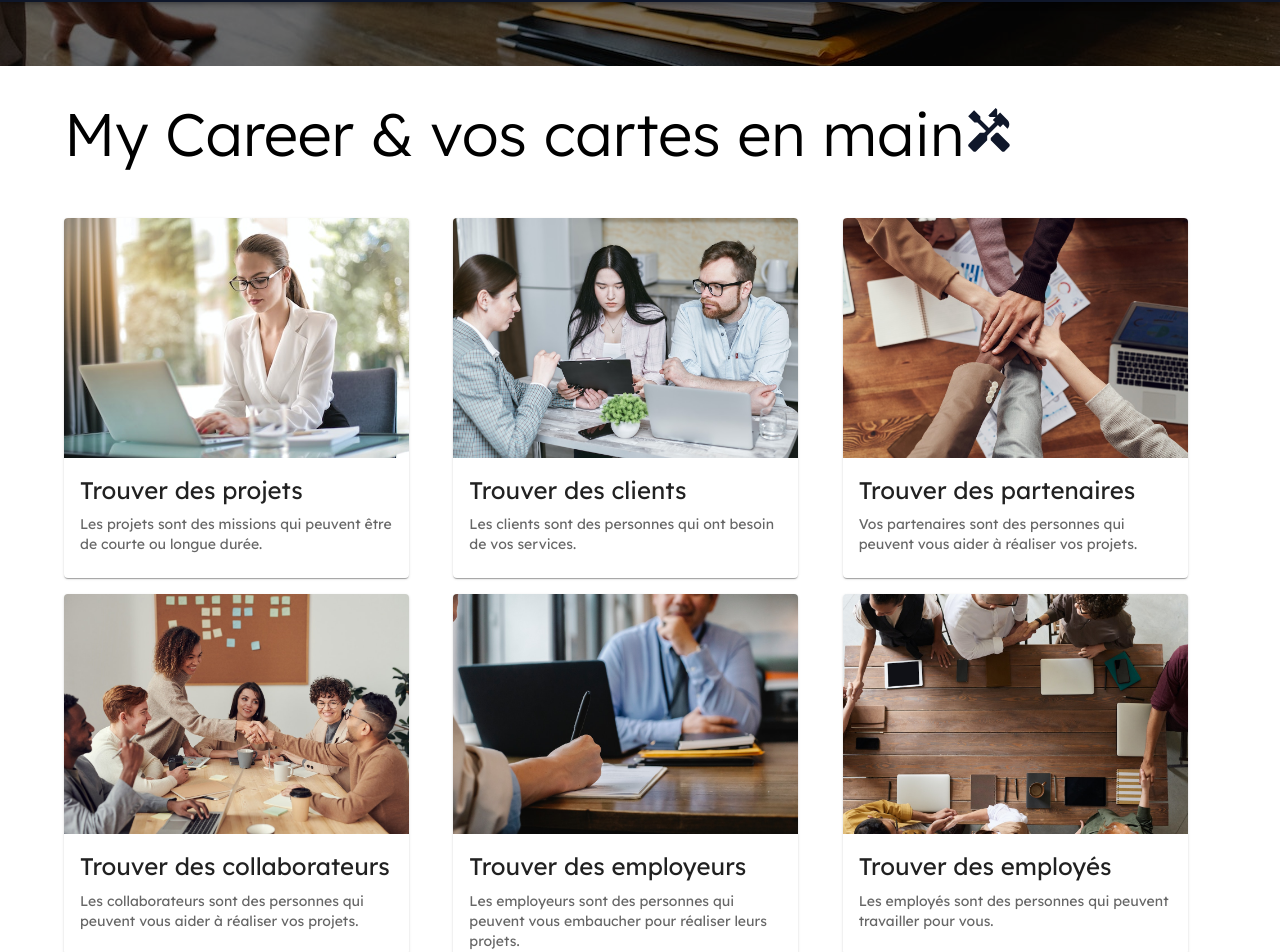
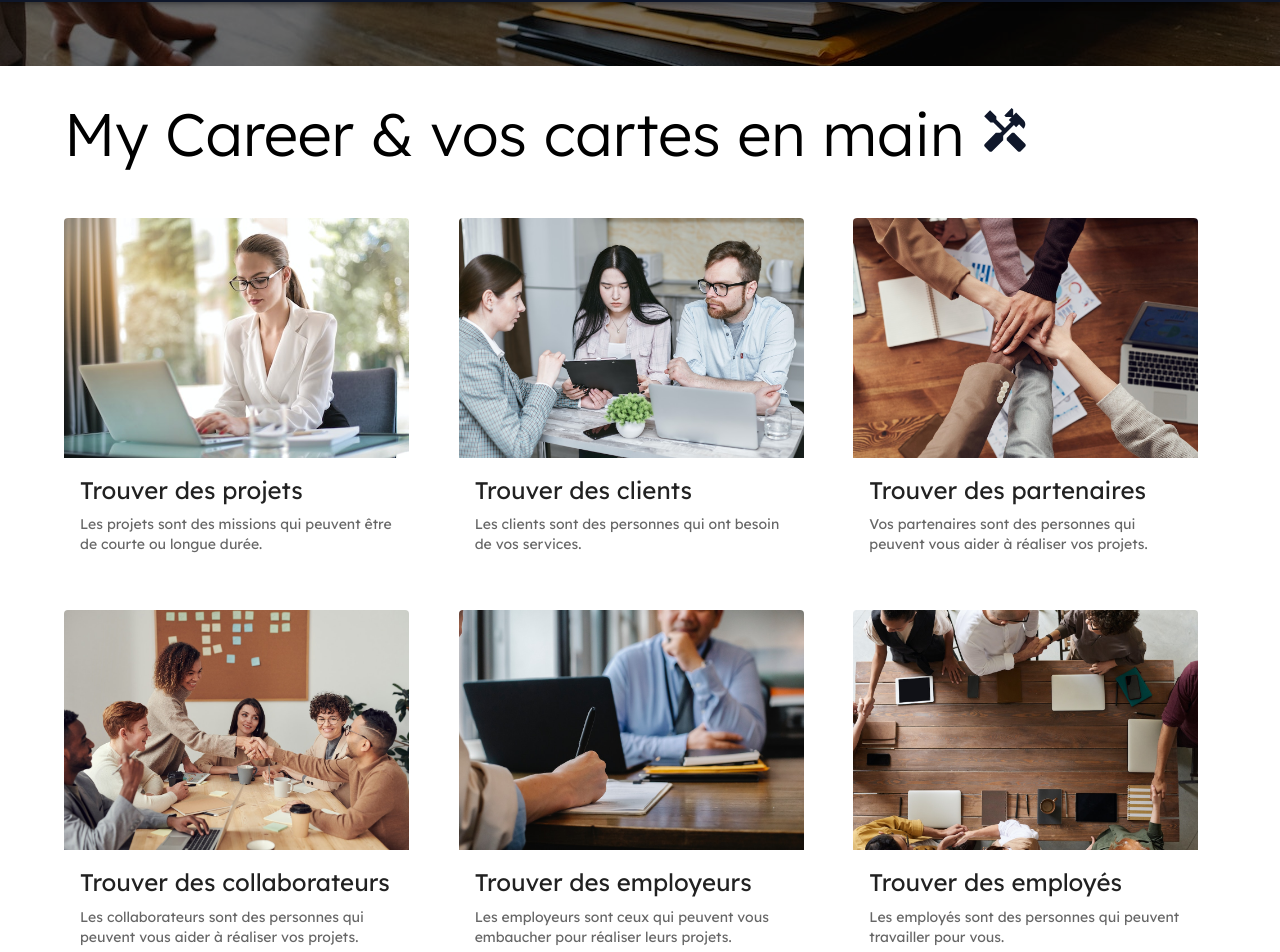
Before and after one commit to ansaroll/Sahobisoa, a React (Create React App) app in the folder Sah/sah/: page / in a window 1280 px wide. Shown: the part 798-1750 px from the top of the page. Built offline with nearby package versions, Linux system fonts and the light colour scheme; no server answers; a web font is replaced by a local one.

Commit message:
update ui home:reöove elevation card

```diff
--- a/Sah/sah/src/pages/freelances/Freelances.tsx
+++ b/Sah/sah/src/pages/freelances/Freelances.tsx
@@ -17,10 +17,9 @@ export const Freelances = () => {
   const { theme } = useContext(ThemeContext);
   const { data, isLoading } = useQuery<Array<Freelances>>(
     ["freelanceProfiles"],
-    () => {
-      return fetch(`http://localhost:8000/freelances`).then((res) =>
-        res.json()
-      );
+    async () => {
+      const res = await fetch(`http://localhost:8000/freelances`);
+      return await res.json();
     }
   );
 
--- a/Sah/sah/src/pages/home/widgets/AboutSection.tsx
+++ b/Sah/sah/src/pages/home/widgets/AboutSection.tsx
@@ -11,11 +11,11 @@ const AboutSection = () => {
             <Typography variant='h2' textAlign="start" alignContent="center" alignItems="center" alignSelf="center">
                 My Career & vos cartes en main
                 <Handyman color="primary" sx={{
-                     fontSize:"50px"
-                }}/>
+                    fontSize: "50px", mx: 2
+                }} />
             </Typography>
 
-            <Grid container py={6} spacing={2}>
+            <Grid container py={6} spacing={4}>
                 {
                     aboutsWeAnYous.map((about, index) => {
                         return (
@@ -59,7 +59,7 @@ const aboutsWeAnYous = [
     },
     {
         title: 'Trouver des employeurs',
-        description: 'Les employeurs sont des personnes qui peuvent vous embaucher pour réaliser leurs projets.',
+        description: 'Les employeurs sont ceux qui peuvent vous embaucher pour réaliser leurs projets.',
         image: './assets/profil/employeur.jpg',
     },
     {
--- a/Sah/sah/src/pages/home/widgets/WeanYouItem.tsx
+++ b/Sah/sah/src/pages/home/widgets/WeanYouItem.tsx
@@ -3,7 +3,7 @@ import React from 'react'
 
 const WeandYouItem = (props: PropsWeandYouItem) => {
     return (
-            <Card sx={{ maxWidth: 345 }}>
+            <Card sx={{ maxWidth: 345 }} elevation={0}>
                 <CardMedia
                     component="img"
                     alt="green iguana"
```
Also changed, not shown: Sah/sah/src/pages/home/Home.tsx (+2 -6 lines).
